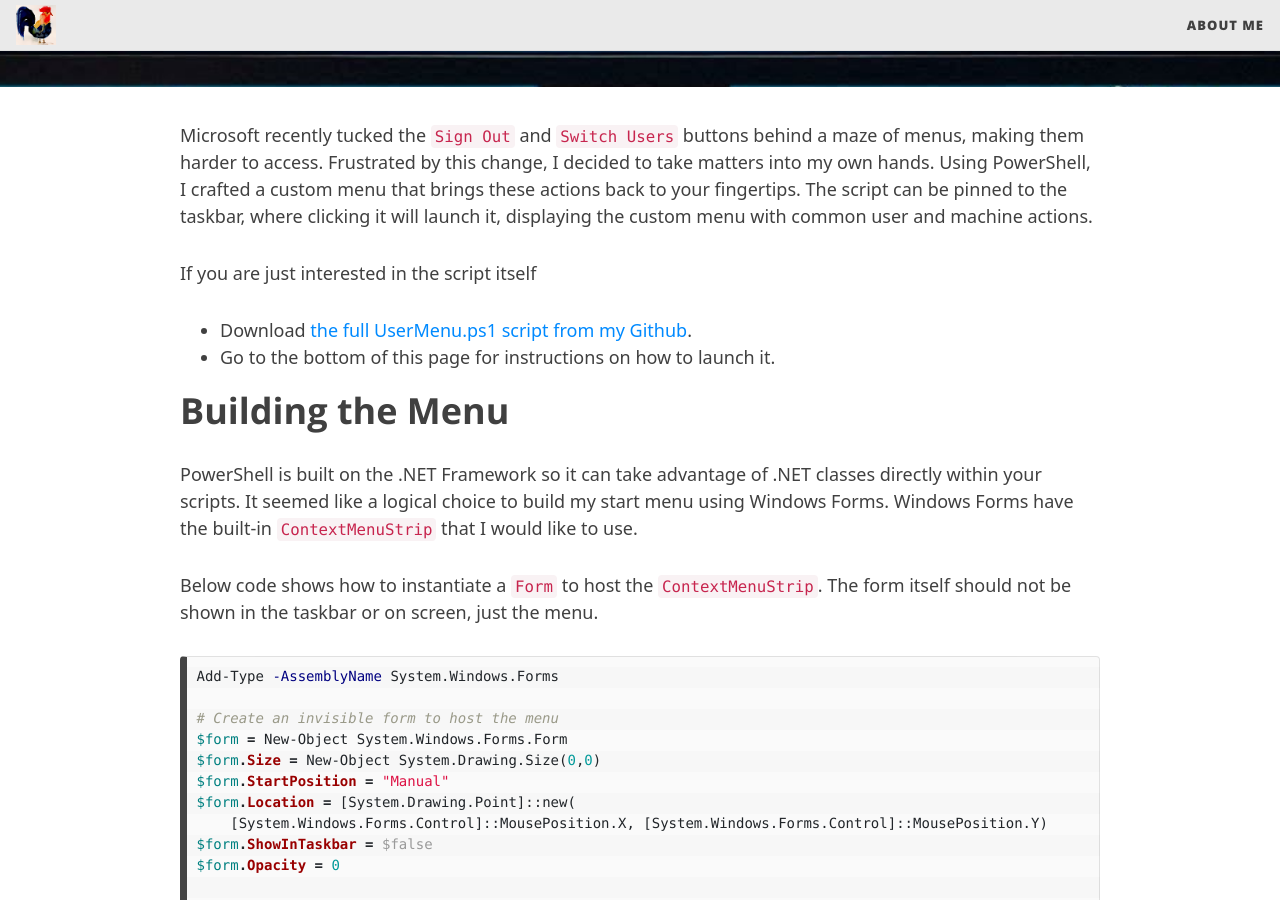
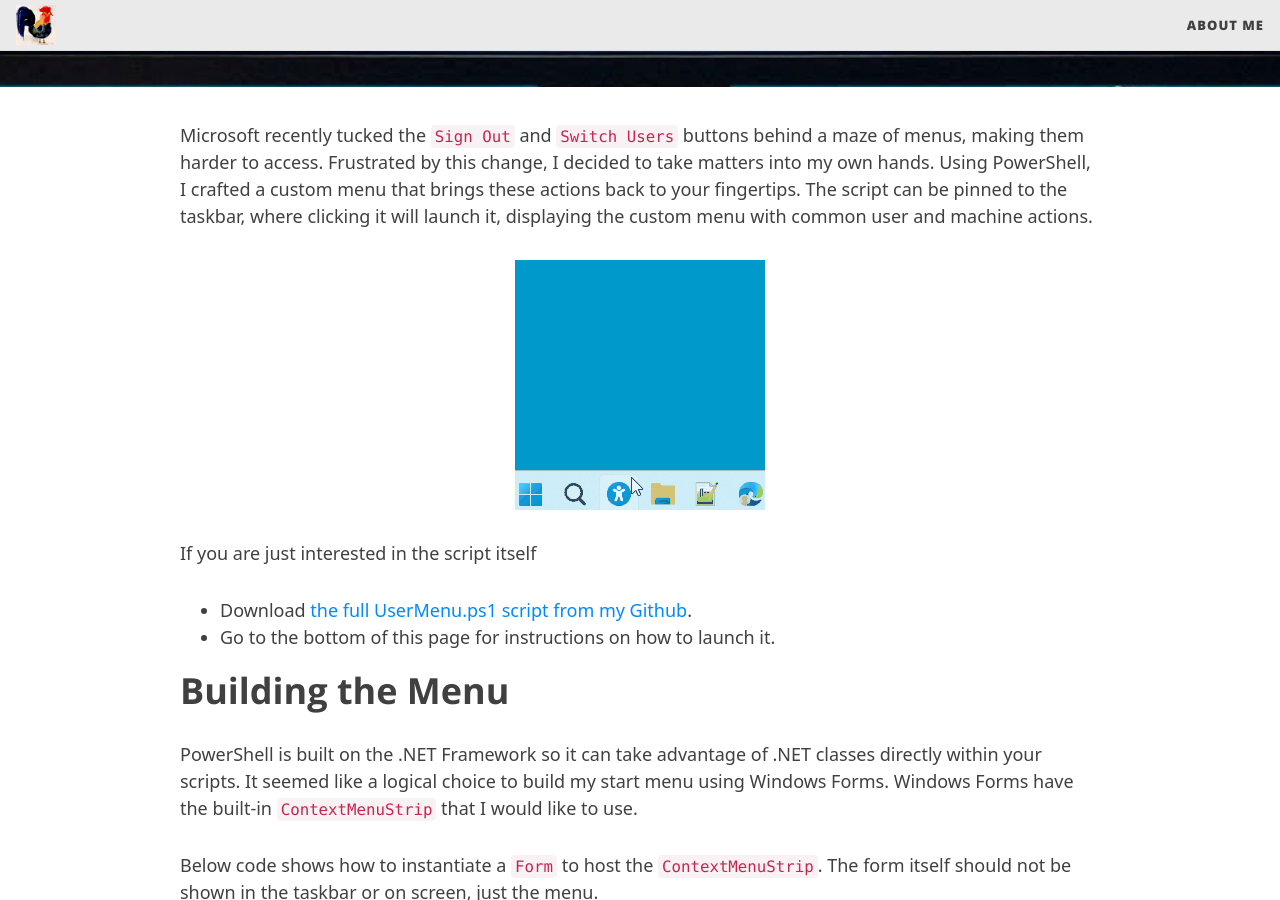
Before and after one commit to BartJolling/bartjolling.github.io, a Jekyll site: the page built from _posts/2024-09-01-windows-desktop-menu-powershell.md, in a window 1280 px wide and 900 px high, scrolled down 459 px. Built offline with Jekyll 4.4.1, drawn with Linux system fonts in a browser that asks for light colours; nearby versions of some CDN libraries; comment, search, counter and statistics services are not loaded.

Commit message:
Added animated user menu gif

```diff
--- a/_posts/2024-09-01-windows-desktop-menu-powershell.md
+++ b/_posts/2024-09-01-windows-desktop-menu-powershell.md
@@ -11,6 +11,9 @@
 excerpt: "Microsoft recently tucked the 'Sign Out' and 'Switch Users' buttons behind a maze of menus, making them harder to access. Frustrated by this change, I decided to take matters into my own hands. Using PowerShell, I crafted a custom menu that brings these actions back to your fingertips."
 ---
 Microsoft recently tucked the `Sign Out` and `Switch Users` buttons behind a maze of menus, making them harder to access. Frustrated by this change, I decided to take matters into my own hands. Using PowerShell, I crafted a custom menu that brings these actions back to your fingertips. The script can be pinned to the taskbar, where clicking it will launch it, displaying the custom menu with common user and machine actions.
+
+{:style="text-align:center;"}
+![User Menu Animated](/assets/img/2024-09-01-windows-start-menu-powershell-menu.gif)
 
 If you are just interested in the script itself
 - Download [the full UserMenu.ps1 script from my Github](https://gist.github.com/BartJolling/d82493c35f2f28c6ee428747da30992b).
@@ -128,6 +131,7 @@
 
 For the final step, right click your newly created shortcut on the desktop, click to show more options and then click to pin to taskbar. If you used [the full UserMenu.ps1 script from my Github](https://gist.github.com/BartJolling/d82493c35f2f28c6ee428747da30992b), the result might look like this, after accepting the MIT license.
 
-![User Menu](/assets/img/2024-09-01-windows-start-menu-powershell-result.png)
+{:style="text-align:center;"}
+![User Menu Screenshot](/assets/img/2024-09-01-windows-start-menu-powershell-result.png)
 
 You can now safely delete the shorcut from the desktop. It is not needed anymore. Enjoy!
```
